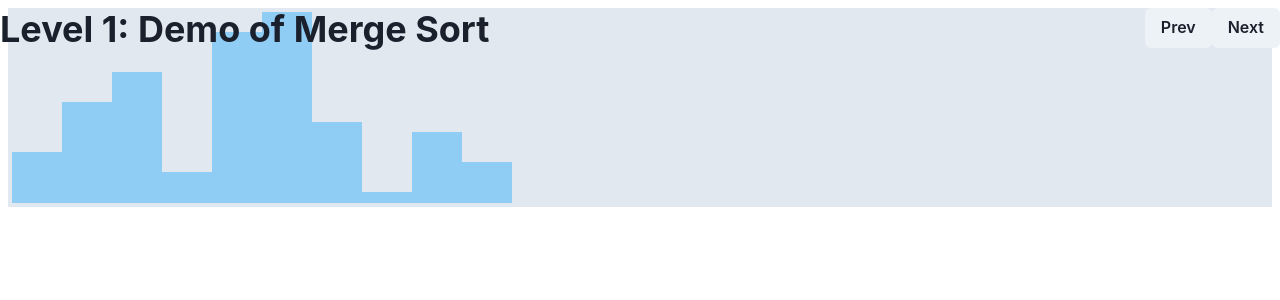
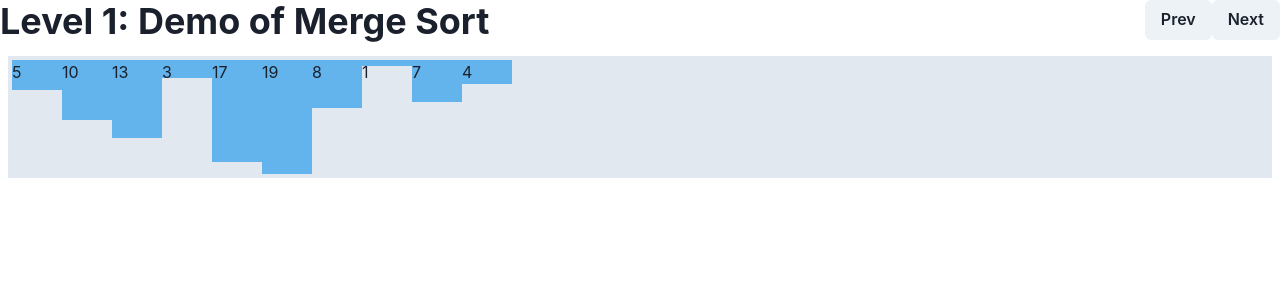
Before and after one commit to ShaimaaAliECE/se3350_project-group-7, a React (Create React App) app in the folder client/: page / in a window 1280 px wide. Shown: the top 300 px of the page. Built offline with nearby package versions, Linux system fonts and the light colour scheme.

Commit message:
add spaces and numbers

```diff
--- a/client/src/components/Demo.tsx
+++ b/client/src/components/Demo.tsx
@@ -9,26 +9,40 @@ const Demo: React.FC<DemoProps> = ({}) => {
   const game = useGame();
   return (
     <div>
-      <Heading position= "fixed">Level 1: Demo of Merge Sort</Heading>
-      <Box position= "fixed" right= "0" >
-        <Button onClick={game.prev}>Prev</Button>
-        <Button onClick={game.next}>Next</Button>
-      </Box>
+      <Flex bg="white.100">
+        <Heading position= "fixed">Level 1: Demo of Merge Sort</Heading>
+        <Box position= "fixed" right= "0" >
+          <Button onClick={game.prev}>Prev</Button>
+          <Button onClick={game.next}>Next</Button>
+        </Box>
+      </Flex>
+
+      <br></br>
+      <br></br>
       {game.steps.map((step, index) => (
         <Flex
           align = "baseline"
+          text-align = "baseline"
           p={1}
           m={2}
           opacity = {index > game.stepIndex ? 0 : 1}
           bg={index === game.stepIndex ? "gray.200" : "white"}>
-          {step.value.map((s) =>
-          s.map((ss) => <Box h={ss+"1px"} w = "50px" bg="blue.200"/>)
-          // (
-          //   <Box borderColor="black" borderStyle="solid" borderWidth="1px">
-          //     {s.toString()}
-          //   </Box>
-          // )
-          )}
+
+          {step.value.map((arr, index) => (
+            <>
+              {index !== 0 && <Box w="10px" />}
+              {arr.map((num) => (
+                <Box
+                  h={num * 6 + "px"}
+                  w="50px"
+                  bg="blue.300"
+                  text-align = "center"
+                >
+                {num.toString()}
+                </Box>
+              ))}
+            </>
+          ))}
         </Flex>
       ))}
     </div>
```
